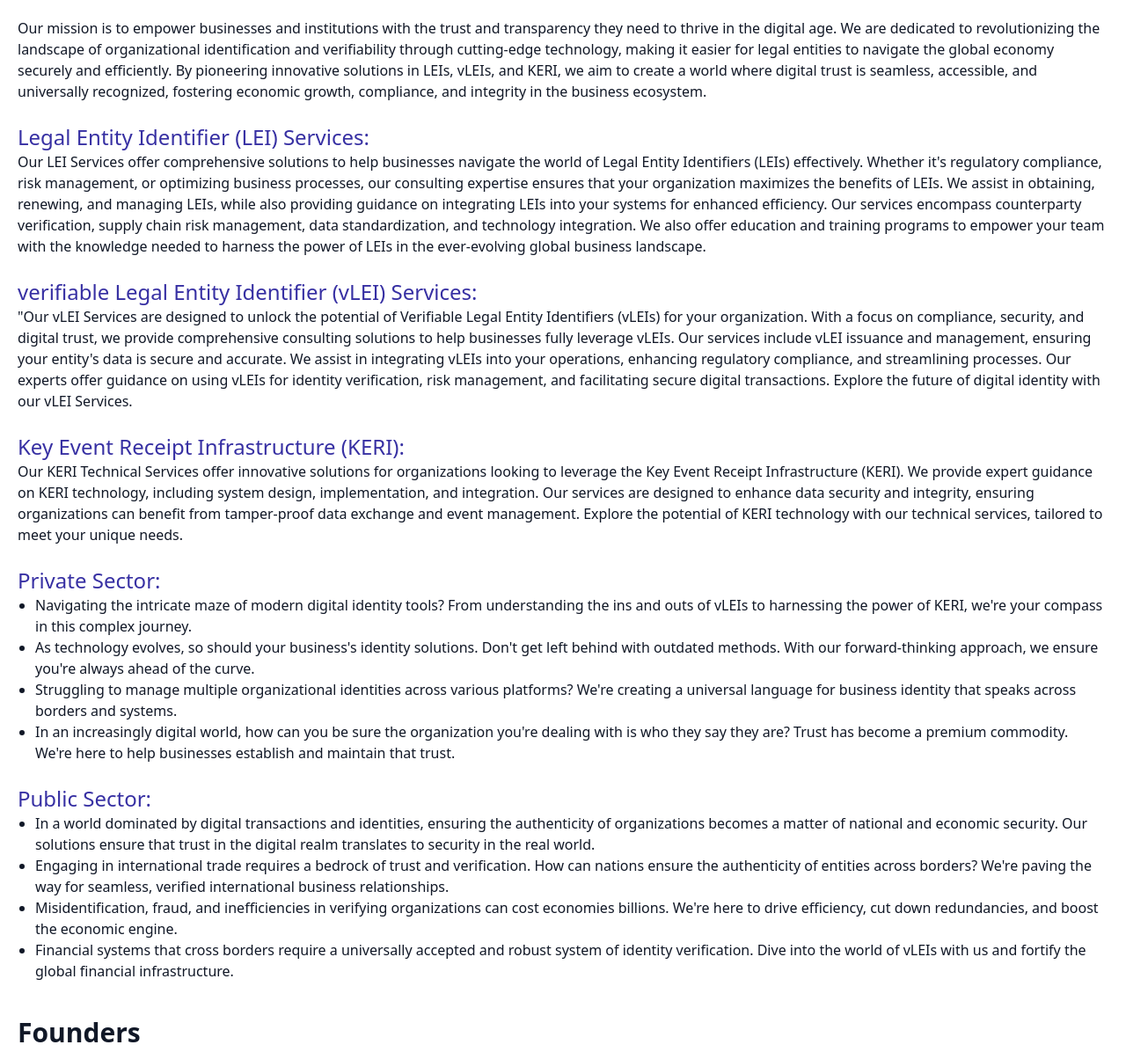
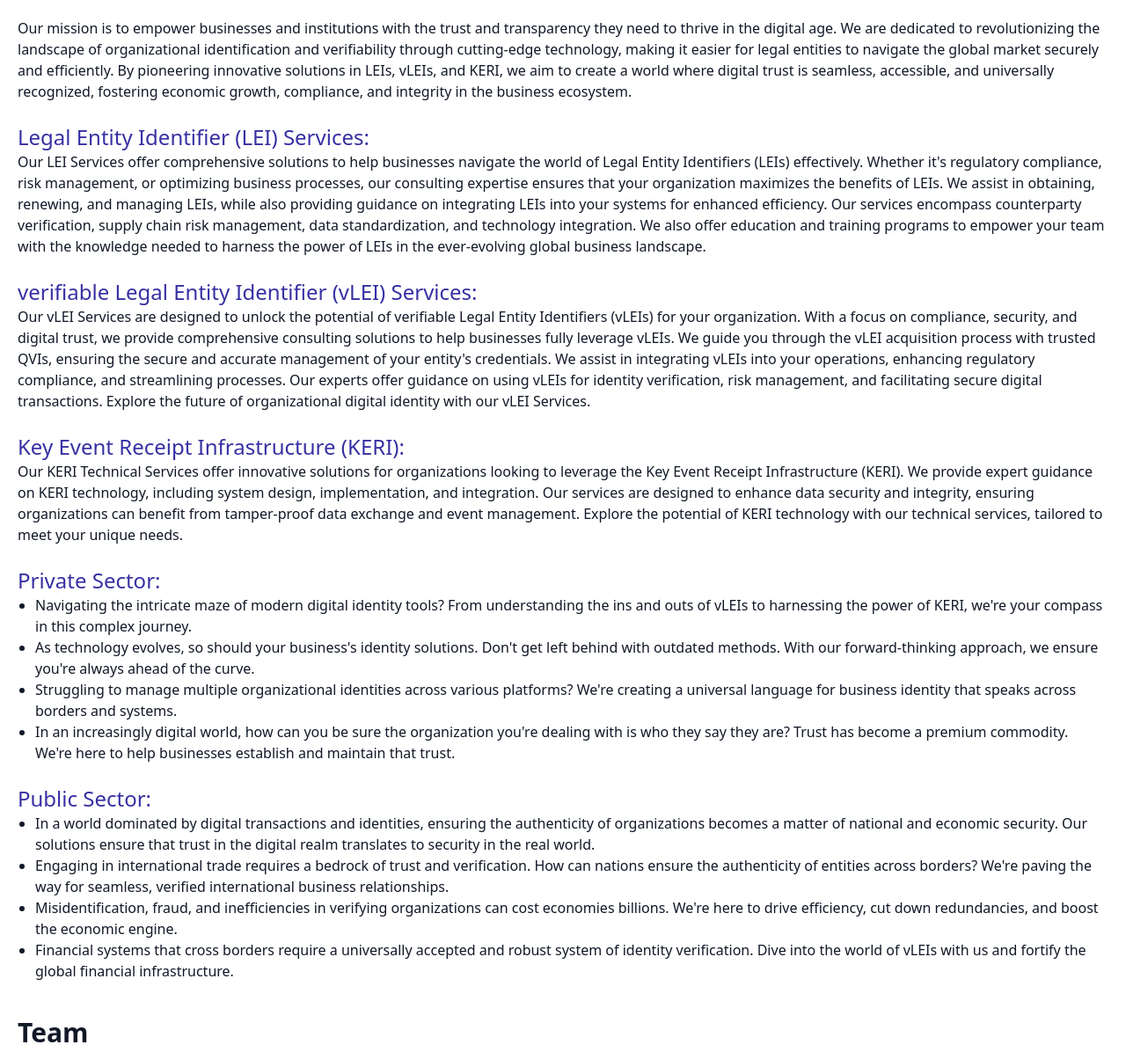
Before and after one commit to vLEIDA/vleida.github.io, a website: page index.html in a window 1280 px wide. Shown: the part 204-1400 px from the top of the page at 88% size. Drawn offline with Linux system fonts and the light colour scheme.

Commit message:
Update with adjusted language, new contact info.

```diff
--- a/index.html
+++ b/index.html
@@ -22,7 +22,7 @@
         <section id="mission" class="space-y-6 content-center">
             <h2 class="text-3xl font-bold">Mission</h2>
 
-            <p>Our mission is to empower businesses and institutions with the trust and transparency they need to thrive in the digital age. We are dedicated to revolutionizing the landscape of organizational identification and verifiability through cutting-edge technology, making it easier for legal entities to navigate the global economy securely and efficiently. By pioneering innovative solutions in LEIs, vLEIs, and KERI, we aim to create a world where digital trust is seamless, accessible, and universally recognized, fostering economic growth, compliance, and integrity in the business ecosystem.</p>
+            <p>Our mission is to empower businesses and institutions with the trust and transparency they need to thrive in the digital age. We are dedicated to revolutionizing the landscape of organizational identification and verifiability through cutting-edge technology, making it easier for legal entities to navigate the global market securely and efficiently. By pioneering innovative solutions in <a href="https://www.gleif.org/en/about-lei/introducing-the-legal-entity-identifier-lei">LEIs</a>, <a href="https://www.gleif.org/en/vlei/introducing-the-verifiable-lei-vlei">vLEIs</a>, and <a href="https://keri.one/">KERI</a>, we aim to create a world where digital trust is seamless, accessible, and universally recognized, fostering economic growth, compliance, and integrity in the business ecosystem.</p>
 
             <!-- LEI Section -->
             <div>
@@ -33,7 +33,7 @@
             <!-- vLEI Section -->
             <div>
                 <h3 class="text-2xl text-indigo-800">verifiable Legal Entity Identifier (vLEI) Services:</h3>
-	<p>"Our vLEI Services are designed to unlock the potential of Verifiable Legal Entity Identifiers (vLEIs) for your organization. With a focus on compliance, security, and digital trust, we provide comprehensive consulting solutions to help businesses fully leverage vLEIs. Our services include vLEI issuance and management, ensuring your entity's data is secure and accurate. We assist in integrating vLEIs into your operations, enhancing regulatory compliance, and streamlining processes. Our experts offer guidance on using vLEIs for identity verification, risk management, and facilitating secure digital transactions. Explore the future of digital identity with our vLEI Services.</p>
+                <p>Our vLEI Services are designed to unlock the potential of verifiable Legal Entity Identifiers (vLEIs) for your organization. With a focus on compliance, security, and digital trust, we provide comprehensive consulting solutions to help businesses fully leverage vLEIs.  We guide you through the vLEI acquisition process with trusted QVIs, ensuring the secure and accurate management of your entity's credentials.  We assist in integrating vLEIs into your operations, enhancing regulatory compliance, and streamlining processes. Our experts offer guidance on using vLEIs for identity verification, risk management, and facilitating secure digital transactions. Explore the future of organizational digital identity with our vLEI Services.</p>
             </div>
             <div>
                 <h3 class="text-2xl text-indigo-800">Key Event Receipt Infrastructure (KERI):</h3>
@@ -62,8 +62,8 @@
             </div>
         </section>
 
-        <section id="founders" class="mt-10 space-y-6">
-            <h2 class="text-3xl font-bold">Founders</h2>
+        <section id="team" class="mt-10 space-y-6">
+            <h2 class="text-3xl font-bold">Team</h2>
             <div class="flex space-x-6">
                 <div class="text-center">
                     <img src="charles_headshot.jpeg" alt="Charles Lanahan" class="w-32 h-32 rounded-full mx-auto">
@@ -90,7 +90,7 @@
         <section id="contact" class="mt-10 space-y-6">
             <h2 class="text-3xl font-bold">Contact Information</h2>
             <p>Email: <a href="mailto:info@vleida.net" class="text-indigo-600 underline">info@vleida.net</a></p>
-            <p>Phone: 999.999.9999</p>
+            <p>Phone: 828.209.8622</p>
         </section>
 
     </main>
```
Lines whose indentation alone changed are shown as unchanged.
